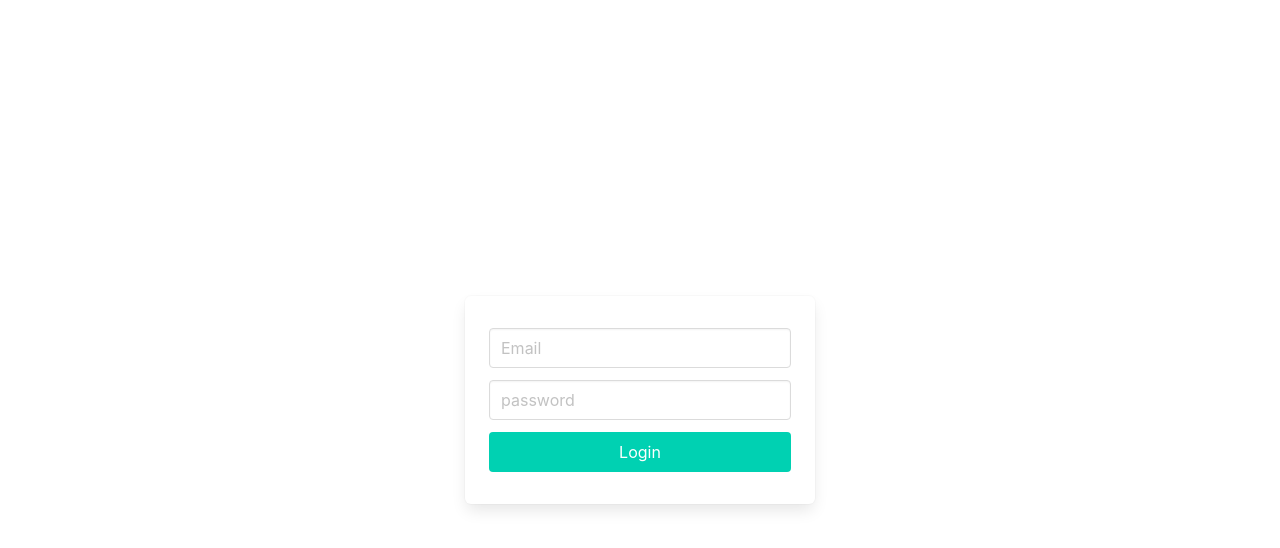
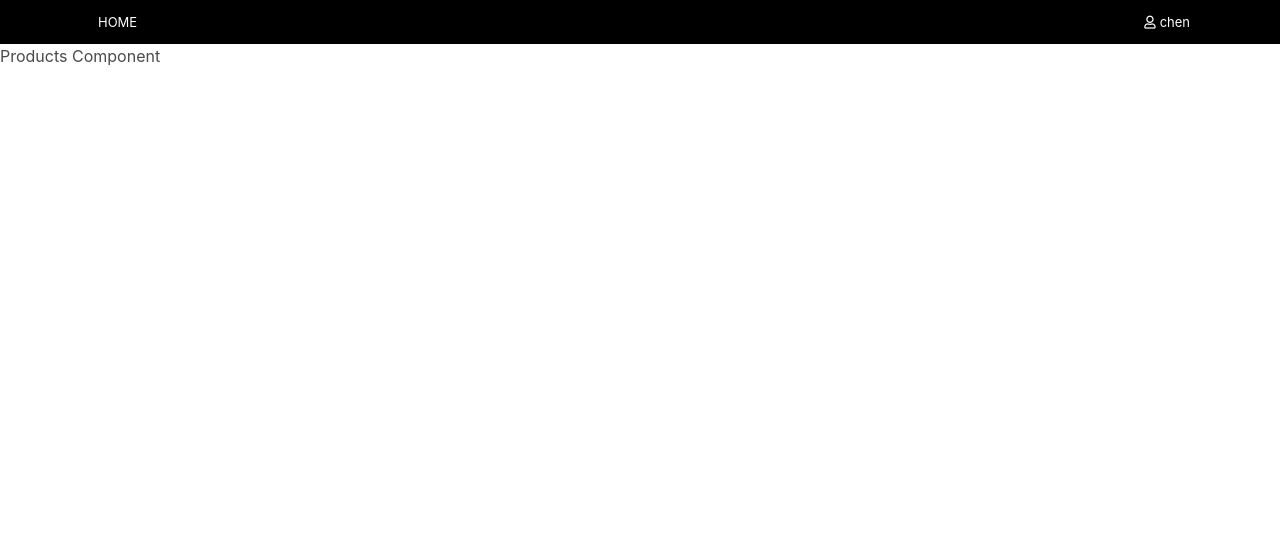
Before and after one commit to chhefeng/react_demo, a React app: page / in a window 1280 px wide. Built offline with nearby package versions, Linux system fonts and the light colour scheme.

Commit message:
add component

```diff
--- a/src/components/App.js
+++ b/src/components/App.js
@@ -7,7 +7,7 @@ class App extends React.Component {
     render(){
         return(
             <div className="main">
-                <Header/>
+                <Header nickname="chen" />
                 <Products />
             </div>
         );
--- a/src/components/Header.js
+++ b/src/components/Header.js
@@ -2,10 +2,37 @@ import React from 'react';
 
 class Header extends React.Component {
 
-    render(){
-        return(
+    renderLink() {
+        const nickname = this.props.nickname;
+        if (nickname) {
+            return (
+                <span className="nickname">
+                    <i className="far fa-user"></i>
+                    {this.props.nickname}
+                </span>
+            );
+        } else {
+            return (
+                <React.Fragment>
+                    <a href="/">Login</a>
+                    <a href="/">Register</a>
+                </React.Fragment>
+            )
+        }
+    }
+
+    render() {
+        return (
             <div className="header">
-                <p>Header Component</p>
+                <div className="grid">
+                    <div className="start">
+                        <a href="/">Home</a>
+                    </div>
+                    <div className="end">
+                        {this.renderLink()}
+                    </div>
+                </div>
+
             </div>
         );
     }
--- a/src/components/Products.js
+++ b/src/components/Products.js
@@ -5,7 +5,7 @@ class Products extends React.Component {
     render(){
         return(
             <div className="main">
-
+                Products Component
             </div>
         );
     }
--- a/src/css/app.scss
+++ b/src/css/app.scss
@@ -26,3 +26,5 @@ $body-background-color: $beige-lighter;
         padding: 1.5rem 1.5rem 2rem 1.5rem;
     }
 }
+
+@import url('https://cdnjs.cloudflare.com/ajax/libs/font-awesome/5.14.0/css/all.min.css')
--- a/src/index.js
+++ b/src/index.js
@@ -1,7 +1,7 @@
 import React from 'react';
 import ReactDom from 'react-dom';
-import Login from 'components/Login'
+import App from 'components/App'
 import 'css/app.scss';
 import 'css/style.scss';
 
-ReactDom.render(<Login/>, document.getElementById('root'));
+ReactDom.render(<App/>, document.getElementById('root'));
```
